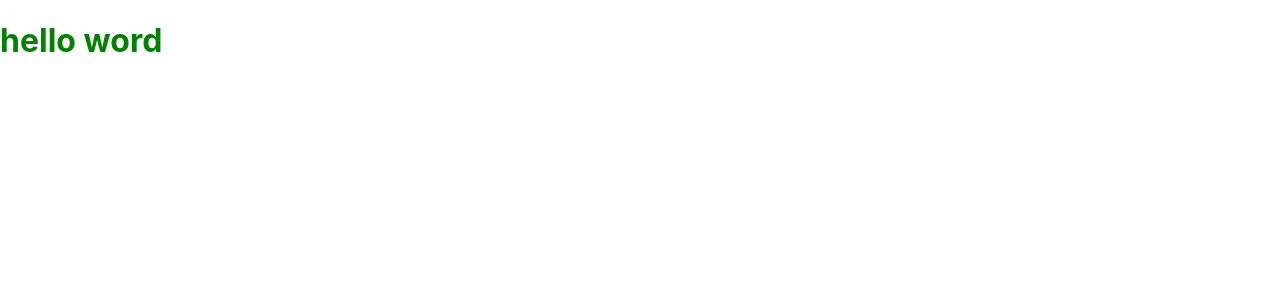
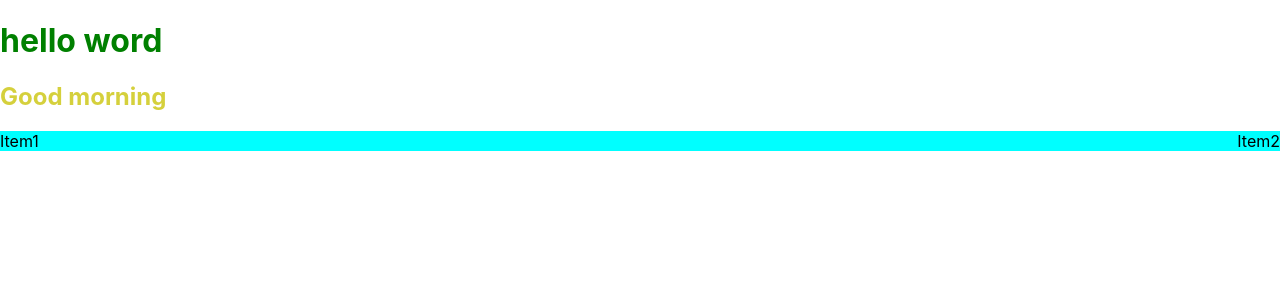
Before and after one commit to 0359689640Diep/TuHocReactJs, a React (Create React App) app: page / in a window 1280 px wide. Shown: the top 300 px of the page. Built offline with nearby package versions, Linux system fonts and the light colour scheme.

Commit message:
css and css module

```diff
--- a/src/App.js
+++ b/src/App.js
@@ -1,8 +1,17 @@
 import Heading from "./components/Heading";
+import Paragaph from "./components/Paragraph";
+import GlobalStyle  from "./components/GlobalStyle";
 function App() {
   return (
     <div className="testCss">
+    <GlobalStyle>
       <Heading></Heading>
+      <Paragaph></Paragaph>
+      <section className="d-flex">
+        <span>Item1</span>
+        <span>Item2</span>
+      </section>
+    </GlobalStyle>
     </div>
   );
 }
--- /dev/null
+++ b/src/components/GlobalStyle/GlobalStyle.css
@@ -0,0 +1,6 @@
+.d-flex{
+    display: flex;
+    background-color: aqua;
+    justify-content: space-between;
+    align-items: center;
+}
--- /dev/null
+++ b/src/components/GlobalStyle/index.js
@@ -0,0 +1,5 @@
+import "./GlobalStyle.css";
+function GlobalStyle({children}){
+    return children;
+}
+export default GlobalStyle;
--- a/src/components/Heading/index.js
+++ b/src/components/Heading/index.js
@@ -2,7 +2,7 @@ import "./Heading.css";
 
 function Heading(){
     return (
-        <h1> hello word </h1>
+        <h1 className="heading"> hello word </h1>
     )
 }
 
--- /dev/null
+++ b/src/components/Paragraph/Paragaph.module.css
@@ -0,0 +1,6 @@
+.paragraph{
+    color: rgb(213, 208, 60);
+}
+.heading{
+    color: red;
+}
--- /dev/null
+++ b/src/components/Paragraph/index.js
@@ -0,0 +1,9 @@
+import  styles from"./Paragaph.module.css";
+
+
+function Paragaph (){
+    return (
+        <h2 className={styles.paragraph}> Good morning </h2>
+    )
+}
+export default Paragaph;
```
Also changed, not shown: src/components/Heading/Heading.css (line endings or trailing spaces).
